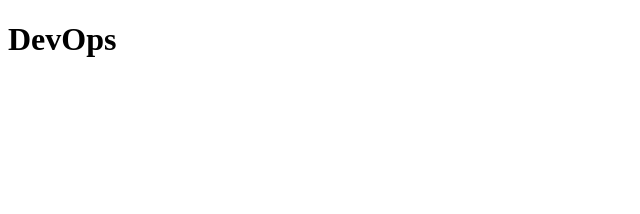
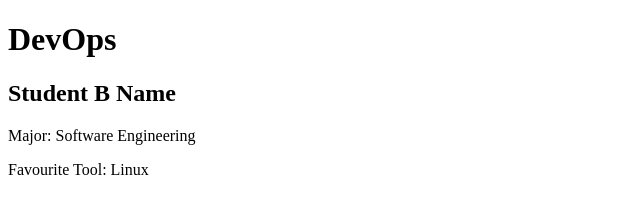
Before and after one commit to mianrabia/student-profiles, a plain HTML site: page index.html in a window 1280 px wide. Shown: the whole page, without its empty margins (0-640 px from the left). Drawn offline with Linux system fonts and the light colour scheme.

Commit message:
add student B profile

```diff
--- a/index.html
+++ b/index.html
@@ -5,5 +5,10 @@
 </head>
 <body>
 <h1>DevOps</h1>
+<section id="studentB">
+<h2>Student B Name</h2>
+<p>Major: Software Engineering</p>
+<p>Favourite Tool: Linux</p>
+</section>
 </body>
 </html>
```
